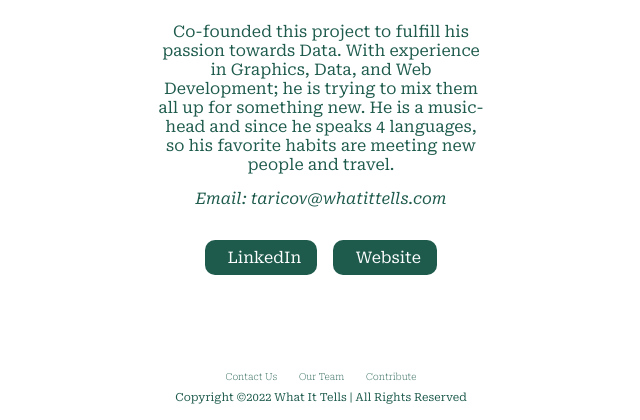
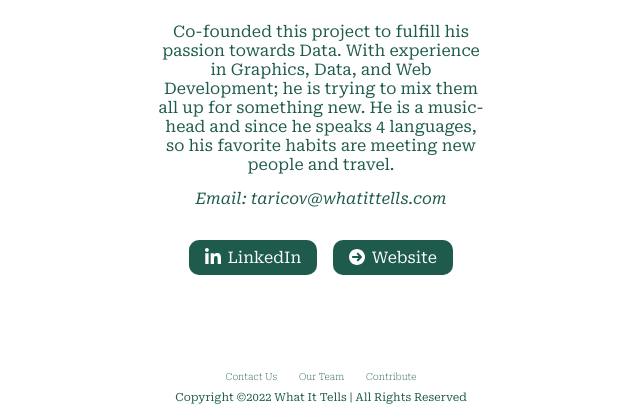
Before and after one commit to taricov/wp_whatittells, a PHP site: page /pages/team.html in a window 1280 px wide. Shown: the part 526-946 px from the top of the page, without its empty margins (319-959 px from the left). Run offline with PHP 8.4, Linux system fonts and the light colour scheme.

Commit message:
Team Page: fixed the social buttons icons

```diff
--- a/css/team.css
+++ b/css/team.css
@@ -142,6 +142,10 @@ body {
           justify-content: center;
 }
 
+.social svg {
+  width: 1rem;
+}
+
 .team__container {
   background-color: #1e5b4d;
 }
--- a/scss/team.scss
+++ b/scss/team.scss
@@ -5,6 +5,9 @@
   gap: 0.4em;
   align-items: center;
   justify-content: center;
+  svg {
+    width: 1rem;
+  }
 }
 
 .team__container {
```
Also changed, not shown: 1 other file.
